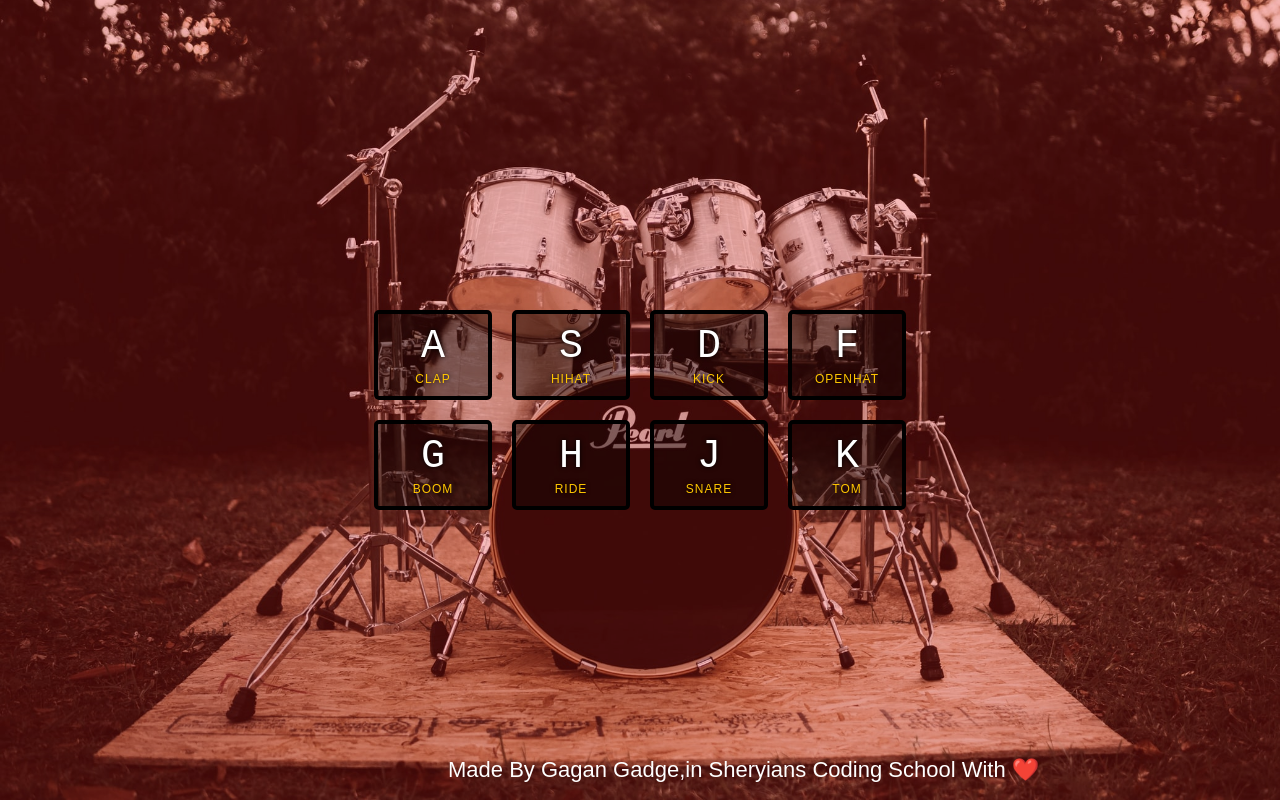
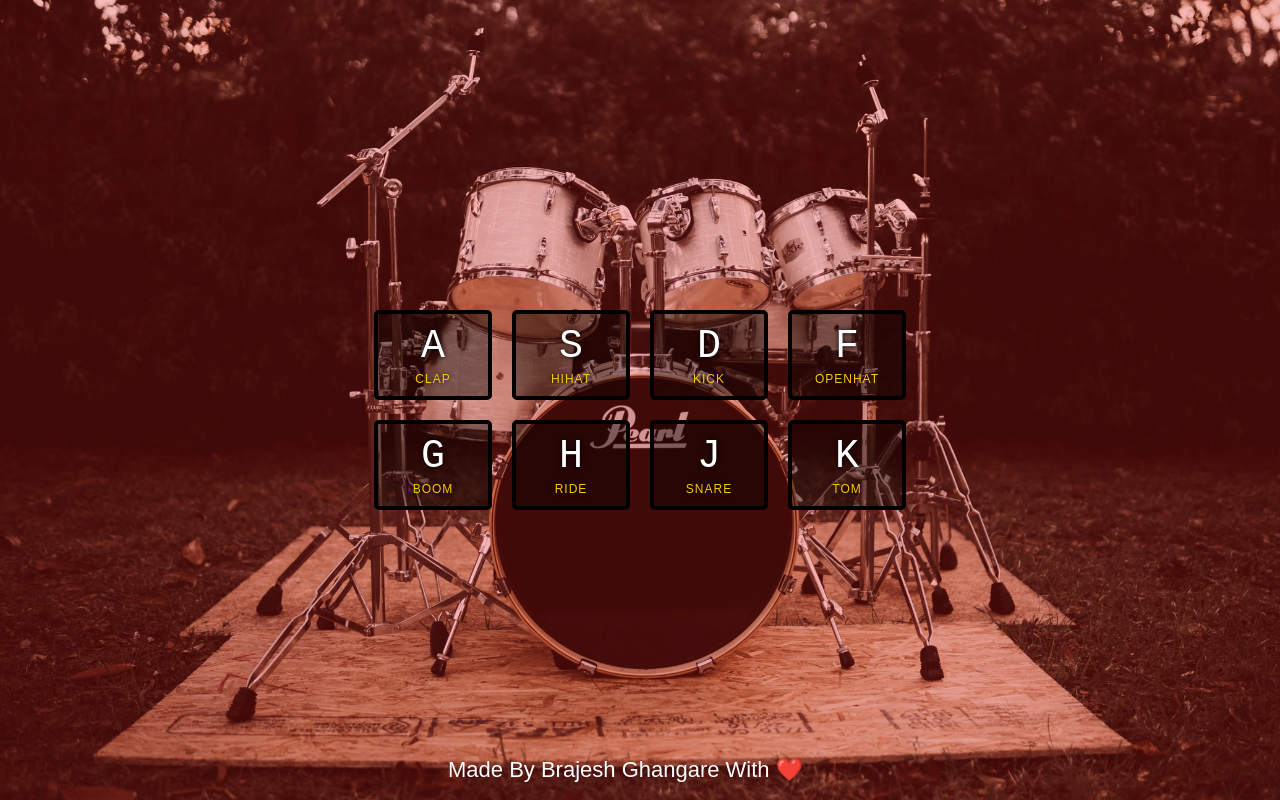
Before and after one commit to Brajesh55/Drum, a plain HTML site: page index.html in a window 1280 px wide. Drawn offline with Linux system fonts and the light colour scheme.

Commit message:
Update index.html

```diff
--- a/index.html
+++ b/index.html
@@ -53,7 +53,7 @@
 
         </div>
 
-        <h4>Made By Gagan Gadge,in Sheryians Coding School With ❤️ </h4>
+        <h4>Made By Brajesh Ghangare With ❤️ </h4>
     </div>
 
     <audio data-key="65" src="01 - JavaScript Drum Kit_sounds_clap.wav"></audio>
```
